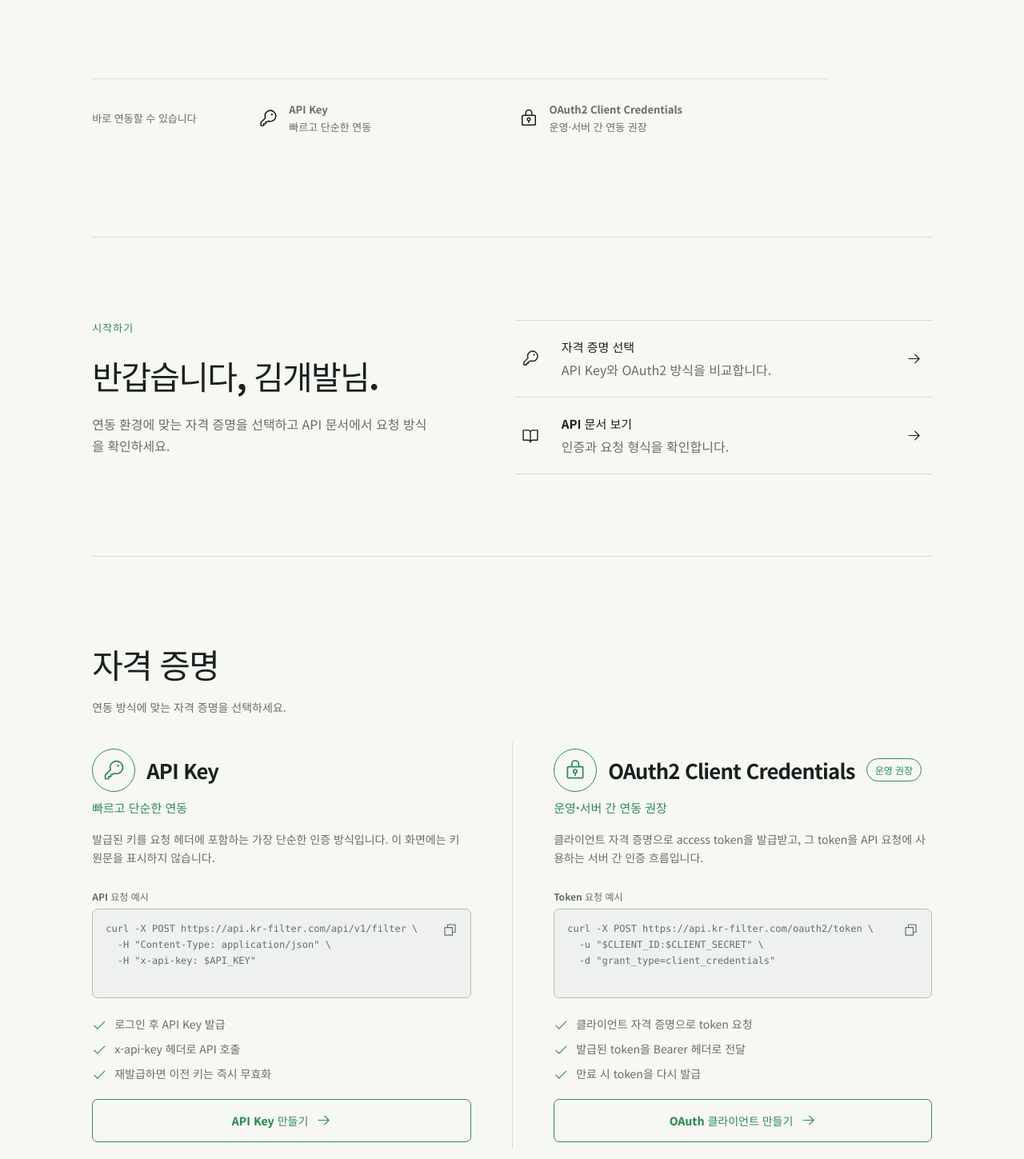
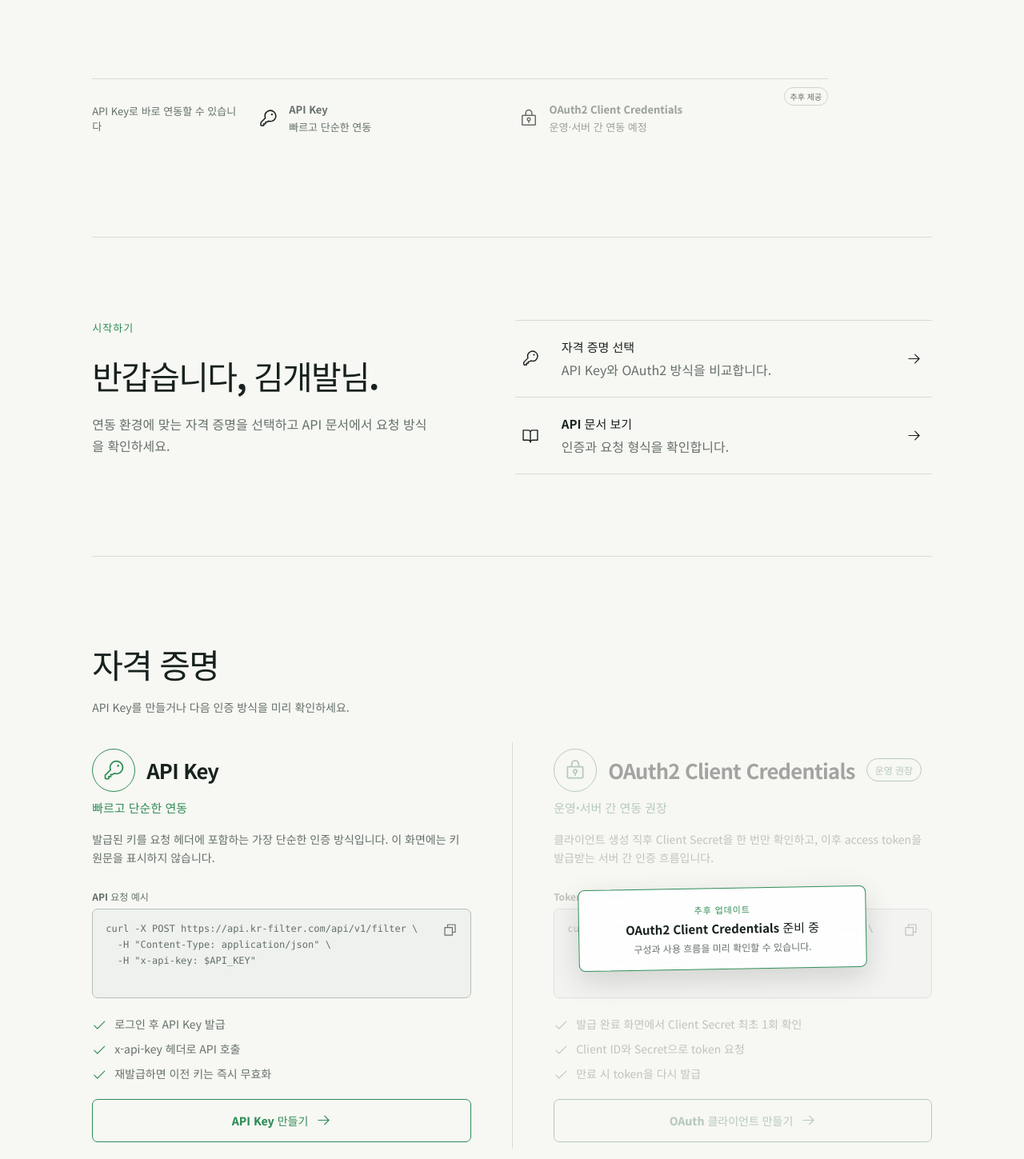
Before and after one commit to Whale0928/profanity-filter-api, a React (Vite) app in the folder ui/app/: page / in a window 1280 px wide. Shown: the part 541-1990 px from the top of the page at 80% size. Built offline with nearby package versions, Linux system fonts and the light colour scheme; no server answers.

Commit message:
feat: OAuth2 준비 상태와 문서 탐색 개선

```diff
--- a/ui/app/src/App.tsx
+++ b/ui/app/src/App.tsx
@@ -188,9 +188,13 @@ function OverviewPage({
           <button className="text-action" onClick={() => onNavigate("/docs")} type="button">API 문서 보기</button>
         </div>
         <div className="auth-summary">
-          <p>{authenticated ? "바로 연동할 수 있습니다" : "로그인 후 선택할 수 있습니다"}</p>
+          <p>{authenticated ? "API Key로 바로 연동할 수 있습니다" : "로그인 후 선택할 수 있습니다"}</p>
           <div><Key size={24} /><span><b>API Key</b>빠르고 단순한 연동</span></div>
-          <div><LockKey size={24} /><span><b>OAuth2 Client Credentials</b>운영·서버 간 연동 권장</span></div>
+          <div aria-disabled="true" className="auth-summary-future">
+            <LockKey size={24} />
+            <span><b>OAuth2 Client Credentials</b>운영·서버 간 연동 예정</span>
+            <small>추후 제공</small>
+          </div>
         </div>
       </section>
 
@@ -251,7 +255,7 @@ function CredentialsSection({
     <section className="credentials-page page-width" id="credentials">
       <header className="page-heading">
         <h1>자격 증명</h1>
-        <p>{authenticated ? "연동 방식에 맞는 자격 증명을 선택하세요." : "Google 또는 GitHub 계정으로 로그인한 뒤 만들 수 있습니다."}</p>
+        <p>{authenticated ? "API Key를 만들거나 다음 인증 방식을 미리 확인하세요." : "Google 또는 GitHub 계정으로 로그인한 뒤 만들 수 있습니다."}</p>
       </header>
       <div className="credential-grid">
         <CredentialMethod
@@ -267,12 +271,13 @@ function CredentialsSection({
           onCreate={createCredential}
         />
         <CredentialMethod
-          action={authenticated ? "OAuth 클라이언트 만들기" : "로그인 후 OAuth 클라이언트 만들기"}
+          action="OAuth 클라이언트 만들기"
           code={'curl -X POST https://api.kr-filter.com/oauth2/token \\\n  -u "$CLIENT_ID:$CLIENT_SECRET" \\\n  -d "grant_type=client_credentials"'}
-          description="클라이언트 자격 증명으로 access token을 발급받고, 그 token을 API 요청에 사용하는 서버 간 인증 흐름입니다."
+          description="클라이언트 생성 직후 Client Secret을 한 번만 확인하고, 이후 access token을 발급받는 서버 간 인증 흐름입니다."
+          disabled
           icon={<LockKey size={28} />}
           kind="oauth"
-          points={["클라이언트 자격 증명으로 token 요청", "발급된 token을 Bearer 헤더로 전달", "만료 시 token을 다시 발급"]}
+          points={["발급 완료 화면에서 Client Secret 최초 1회 확인", "Client ID와 Secret으로 token 요청", "만료 시 token을 다시 발급"]}
           recommended
           requestLabel="Token 요청 예시"
           subtitle="운영·서버 간 연동 권장"
@@ -289,6 +294,7 @@ type CredentialMethodProps = {
   action: string;
   code: string;
   description: string;
+  disabled?: boolean;
   icon: React.ReactNode;
   kind: CredentialKind;
   onCreate: (kind: CredentialKind) => void;
@@ -307,14 +313,21 @@ function CredentialMethod(props: CredentialMethodProps) {
     window.setTimeout(() => setCopied(false), 1200);
   }
   return (
-    <article className="credential-method">
+    <article aria-disabled={props.disabled || undefined} className={props.disabled ? "credential-method credential-method-future" : "credential-method"}>
+      {props.disabled ? (
+        <div className="future-sign" role="note">
+          <span>추후 업데이트</span>
+          <strong>OAuth2 Client Credentials 준비 중</strong>
+          <small>구성과 사용 흐름을 미리 확인할 수 있습니다.</small>
+        </div>
+      ) : null}
       <div className="method-title"><span className="method-icon">{props.icon}</span><h2>{props.title}</h2>{props.recommended ? <em>운영 권장</em> : null}</div>
       <p className="method-subtitle">{props.subtitle}</p>
       <p className="method-description">{props.description}</p>
       <label>{props.requestLabel}</label>
-      <button aria-label={`${props.requestLabel} 복사`} className="code-example" onClick={copyExample} type="button"><code>{props.code}</code>{copied ? <Check size={19} /> : <Copy size={19} />}</button>
+      <button aria-label={`${props.requestLabel} 복사`} className="code-example" disabled={props.disabled} onClick={copyExample} type="button"><code>{props.code}</code>{copied ? <Check size={19} /> : <Copy size={19} />}</button>
       <ul>{props.points.map((point) => <li key={point}><Check size={18} />{point}</li>)}</ul>
-      <button className="create-action" onClick={() => props.onCreate(props.kind)} type="button">{props.action}<ArrowRight size={19} /></button>
+      <button className="create-action" disabled={props.disabled} onClick={() => props.onCreate(props.kind)} type="button">{props.action}<ArrowRight size={19} /></button>
     </article>
   );
 }
--- a/ui/app/src/docs/MarkdownDocument.tsx
+++ b/ui/app/src/docs/MarkdownDocument.tsx
@@ -110,11 +110,20 @@ function renderTable(lines: string[], key: string) {
     .filter((line) => !/^\|\s*-/.test(line))
     .map((line) => line.split("|").slice(1, -1).map((cell) => cell.trim()));
   const [head, ...body] = rows;
+  const hasPlannedOAuth = body.some((row) => row.some((cell) => cell.includes("OAUTH2_ACCESS_TOKEN")));
   return (
     <div className="markdown-table-wrap" key={key}>
+      {hasPlannedOAuth ? <div className="docs-future-sign"><span>추후 제공</span>OAuth2 Client Credentials는 아직 사용할 수 없습니다.</div> : null}
       <table>
         {head ? <thead><tr>{head.map((cell, index) => <th key={`${cell}-${index}`}>{renderInline(cell)}</th>)}</tr></thead> : null}
-        <tbody>{body.map((row, rowIndex) => <tr key={`${row.join("|")}-${rowIndex}`}>{row.map((cell, cellIndex) => <td key={`${cell}-${cellIndex}`}>{renderInline(cell)}</td>)}</tr>)}</tbody>
+        <tbody>{body.map((row, rowIndex) => {
+          const plannedOAuth = row.some((cell) => cell.includes("OAUTH2_ACCESS_TOKEN"));
+          return (
+            <tr aria-disabled={plannedOAuth || undefined} className={plannedOAuth ? "markdown-planned-row" : undefined} key={`${row.join("|")}-${rowIndex}`}>
+              {row.map((cell, cellIndex) => <td key={`${cell}-${cellIndex}`}>{renderInline(cell)}</td>)}
+            </tr>
+          );
+        })}</tbody>
       </table>
     </div>
   );
--- a/ui/app/src/styles.css
+++ b/ui/app/src/styles.css
@@ -77,6 +77,8 @@ button:focus-visible, a:focus-visible { outline: 2px solid var(--focus); outline
 .auth-summary { max-width: 920px; display: grid; grid-template-columns: 180px 1fr 1.3fr; gap: 28px; align-items: center; margin-top: 100px; border-top: 1px solid var(--line); padding-top: 28px; }
 .auth-summary > p { margin: 0; color: var(--text-muted); font-size: 13px; }
 .auth-summary > div { display: flex; gap: 14px; align-items: center; }
+.auth-summary .auth-summary-future { position: relative; opacity: .64; }
+.auth-summary-future small { position: absolute; top: -18px; right: 0; border: 1px solid var(--line-strong); border-radius: 999px; background: var(--bg); padding: 3px 7px; color: var(--text); font-size: 10px; font-weight: 750; }
 .auth-summary b, .auth-summary span { display: block; }
 .auth-summary b { margin-bottom: 3px; }
 .auth-summary span { color: var(--text-muted); font-size: 13px; }
@@ -102,7 +104,7 @@ button:focus-visible, a:focus-visible { outline: 2px solid var(--focus); outline
 .page-heading h1 { margin: 0; font-size: clamp(34px, 3.4vw, 42px); letter-spacing: -0.04em; }
 .page-heading p { margin: 14px 0 0; color: var(--text-muted); font-size: 14px; }
 .credential-grid { display: grid; grid-template-columns: repeat(2, minmax(0, 1fr)); gap: 0; align-items: stretch; margin-top: 34px; }
-.credential-method { min-width: 0; display: grid; grid-template-rows: 62px 32px 82px 28px 112px 126px 54px; padding: 4px clamp(28px, 4vw, 56px) 8px 0; }
+.credential-method { position: relative; min-width: 0; display: grid; grid-template-rows: 62px 32px 82px 28px 112px 126px 54px; padding: 4px clamp(28px, 4vw, 56px) 8px 0; }
 .credential-method + .credential-method { border-left: 1px solid var(--line); padding-right: 0; padding-left: clamp(28px, 4vw, 56px); }
 .method-title { min-height: 56px; display: flex; align-items: center; gap: 14px; }
 .method-title h2 { margin: 0; font-size: clamp(24px, 2vw, 28px); letter-spacing: -0.03em; white-space: nowrap; }
@@ -119,6 +121,12 @@ button:focus-visible, a:focus-visible { outline: 2px solid var(--focus); outline
 .credential-method li svg { flex: 0 0 auto; margin-top: 2px; color: var(--accent); }
 .create-action { width: 100%; min-height: 52px; display: flex; align-items: center; justify-content: center; gap: 10px; border: 1px solid var(--accent); border-radius: 7px; background: transparent; color: var(--accent); font-size: 14px; font-weight: 750; cursor: pointer; }
 .create-action:hover { background: var(--accent-soft); }
+.credential-method-future > :not(.future-sign) { opacity: .38; filter: saturate(.55); }
+.credential-method-future button { pointer-events: none; }
+.future-sign { position: absolute; top: 46%; left: 50%; z-index: 2; width: min(360px, calc(100% - 40px)); display: grid; gap: 5px; transform: translate(-50%, -50%) rotate(-1deg); border: 1px solid var(--accent); border-radius: 8px; background: color-mix(in srgb, var(--surface) 94%, transparent); box-shadow: 0 12px 36px rgb(0 0 0 / 14%); padding: 18px 20px; text-align: center; }
+.future-sign span { color: var(--accent); font-size: 11px; font-weight: 800; letter-spacing: .08em; text-transform: uppercase; }
+.future-sign strong { font-size: 15px; }
+.future-sign small { color: var(--text-muted); font-size: 12px; }
 .security-note { min-height: 82px; display: grid; grid-template-columns: 34px auto 1fr; gap: 18px; align-items: center; margin-top: 40px; border-top: 1px solid var(--line); padding-top: 26px; }
 .security-note svg { color: var(--accent); }
 .security-note span { color: var(--text-muted); font-size: 13px; }
@@ -158,6 +166,7 @@ button:focus-visible, a:focus-visible { outline: 2px solid var(--focus); outline
 .docs-source-bar { display: flex; align-items: center; gap: 12px; margin-bottom: 42px; border-bottom: 1px solid var(--line); padding-bottom: 16px; color: var(--text-muted); font-size: 12px; }
 .docs-source-bar span { border: 1px solid var(--line-strong); border-radius: 999px; padding: 4px 8px; color: var(--accent); font-weight: 700; white-space: nowrap; }
 .docs-source-bar code { overflow: hidden; font-family: ui-monospace, SFMono-Regular, Menlo, monospace; text-overflow: ellipsis; white-space: nowrap; }
+.docs-mobile-context { display: none; }
 .docs-loading { min-height: 280px; display: grid; place-items: center; align-content: center; gap: 16px; color: var(--text-muted); }
 .docs-loading span { width: 36px; height: 36px; border: 2px solid var(--line); border-top-color: var(--accent); border-radius: 50%; animation: docs-spin 700ms linear infinite; }
 @keyframes docs-spin { to { transform: rotate(360deg); } }
@@ -173,6 +182,9 @@ button:focus-visible, a:focus-visible { outline: 2px solid var(--focus); outline
 .markdown-document pre { max-width: 100%; overflow-x: auto; margin: 18px 0 0; border: 1px solid var(--line); border-radius: 8px; background: var(--code-bg); padding: 18px; }
 .markdown-document pre code { border: 0; background: transparent; padding: 0; line-height: 1.7; white-space: pre; }
 .markdown-table-wrap { max-width: 100%; overflow-x: auto; margin-top: 18px; }
+.docs-future-sign { position: sticky; left: 0; width: fit-content; max-width: 100%; margin: 0 0 -2px auto; border: 1px solid var(--accent); border-radius: 6px 6px 0 0; background: color-mix(in srgb, var(--surface) 94%, transparent); padding: 7px 10px; color: var(--text-muted); font-size: 11px; font-weight: 650; }
+.docs-future-sign span { margin-right: 8px; color: var(--accent); font-weight: 800; }
+.markdown-planned-row { opacity: .42; background: repeating-linear-gradient(-45deg, transparent, transparent 7px, color-mix(in srgb, var(--line) 45%, transparent) 7px, color-mix(in srgb, var(--line) 45%, transparent) 8px); }
 .markdown-document table { width: 100%; min-width: min(640px, 100%); border-collapse: collapse; font-size: 13px; }
 .markdown-document th, .markdown-document td { border-bottom: 1px solid var(--line); padding: 10px; text-align: left; vertical-align: top; }
 .markdown-document th { color: var(--text); font-weight: 750; }
@@ -238,6 +250,9 @@ button:focus-visible, a:focus-visible { outline: 2px solid var(--focus); outline
   .docs-page { width: 100%; grid-template-columns: 1fr; border-right: 0; border-left: 0; }
   .docs-page aside { position: static; height: auto; max-height: 44vh; border-right: 0; border-bottom: 1px solid var(--line); padding: 20px; }
   .docs-page aside > p { margin-bottom: 12px; }
+  .docs-mobile-context { position: sticky; top: 0; z-index: 40; display: grid; grid-template-columns: auto minmax(0, 1fr); gap: 12px; align-items: center; margin: -44px 0 24px; border-bottom: 1px solid var(--line); background: color-mix(in srgb, var(--bg) 96%, transparent); box-shadow: 0 8px 18px var(--bg); padding: 10px 0; backdrop-filter: blur(12px); }
+  .docs-mobile-context button { min-height: 36px; display: inline-flex; align-items: center; gap: 4px; border: 1px solid var(--line-strong); border-radius: 6px; background: var(--surface); padding: 0 10px; color: var(--text); font-size: 12px; font-weight: 720; cursor: pointer; }
+  .docs-mobile-context span { overflow: hidden; color: var(--text-muted); font-size: 11px; text-overflow: ellipsis; white-space: nowrap; }
 }
 
 @media (max-width: 560px) {
```
Also changed, not shown: ui/app/src/docs/DocsPage.tsx (+10 -2 lines), 1 other file (tests, documents, lock files or other folders).
